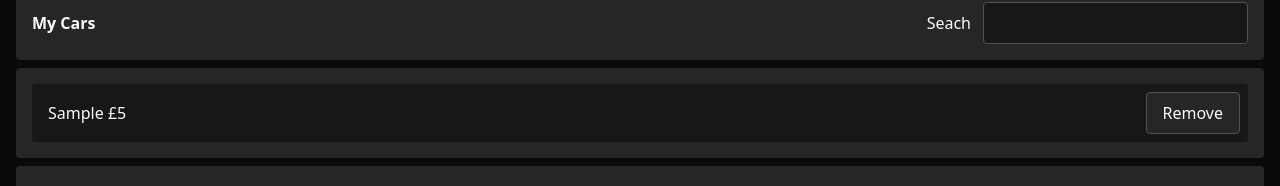
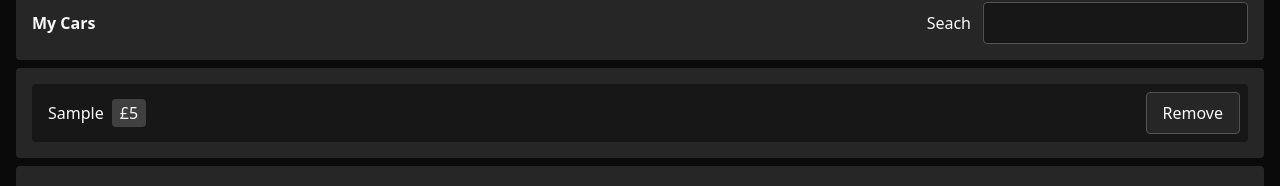
Before and after one commit to SmackSmash/cars-ts, a React (Vite) app: page / in a window 1280 px wide. Both pictures are taken after typing "Sample", "5" into the empty fields and a click on the button "Add". Shown: the part 142-328 px from the top of the page. Built offline with nearby package versions, Linux system fonts and the light colour scheme.

Commit message:
Elegantly pass additional classes to button component

```diff
--- a/package.json
+++ b/package.json
@@ -15,6 +15,7 @@
     "react": "^19.1.0",
     "react-dom": "^19.1.0",
     "react-redux": "^9.2.0",
+    "tailwind-merge": "^3.3.1",
     "tailwindcss": "^4.1.11"
   },
   "devDependencies": {
--- a/src/components/Button.tsx
+++ b/src/components/Button.tsx
@@ -1,10 +1,18 @@
 import type { FC, ReactNode } from 'react';
+import { twMerge } from 'tailwind-merge';
 
-const Button: FC<{ children: ReactNode; [x: string]: unknown }> = ({ children, ...rest }) => {
+const Button: FC<{ children: ReactNode; className?: string; [x: string]: unknown }> = ({
+  children,
+  className,
+  ...rest
+}) => {
   return (
     <button
       {...rest}
-      className='cursor-pointer rounded border-1 border-neutral-600 bg-neutral-800 px-4 py-2 outline-0 hover:bg-linear-to-b hover:from-neutral-700 hover:to-neutral-800 focus-visible:border-neutral-200'
+      className={twMerge(
+        className || '',
+        'cursor-pointer rounded border-1 border-neutral-600 bg-neutral-800 px-4 py-2 outline-0 hover:bg-linear-to-b hover:from-neutral-700 hover:to-neutral-800 focus-visible:border-neutral-200'
+      )}
     >
       {children}
     </button>
--- a/src/components/CarList.tsx
+++ b/src/components/CarList.tsx
@@ -3,8 +3,8 @@ import { removeCar, useAppDispatch, useAppSelector } from '../store';
 import Button from './Button';
 
 const CarList: FC = () => {
+  const searchTerm = useAppSelector(({ cars: { searchTerm } }) => searchTerm);
   const list = useAppSelector(({ cars: { list } }) => list);
-  const searchTerm = useAppSelector(({ cars: { searchTerm } }) => searchTerm);
   const dispatch = useAppDispatch();
 
   const handleClick = (id: string) => {
@@ -17,12 +17,12 @@ const CarList: FC = () => {
         list
           .filter(({ name }) => name.toLowerCase().includes(searchTerm.toLowerCase()))
           .map(({ name, cost, id }) => (
-            <div
-              key={id}
-              className='flex items-center justify-between rounded bg-neutral-900 py-2 pr-2 pl-4'
-            >
-              {name} £{cost}
-              <Button onClick={() => handleClick(id)}>Remove</Button>
+            <div key={id} className='flex items-center gap-2 rounded bg-neutral-900 py-2 pr-2 pl-4'>
+              {name}
+              <div className='rounded bg-neutral-700 px-2 py-0.5'>£{cost}</div>
+              <Button onClick={() => handleClick(id)} className='ml-auto'>
+                Remove
+              </Button>
             </div>
           ))
       ) : (
```
Also changed, not shown: 1 other file (tests, documents, lock files or other folders).
